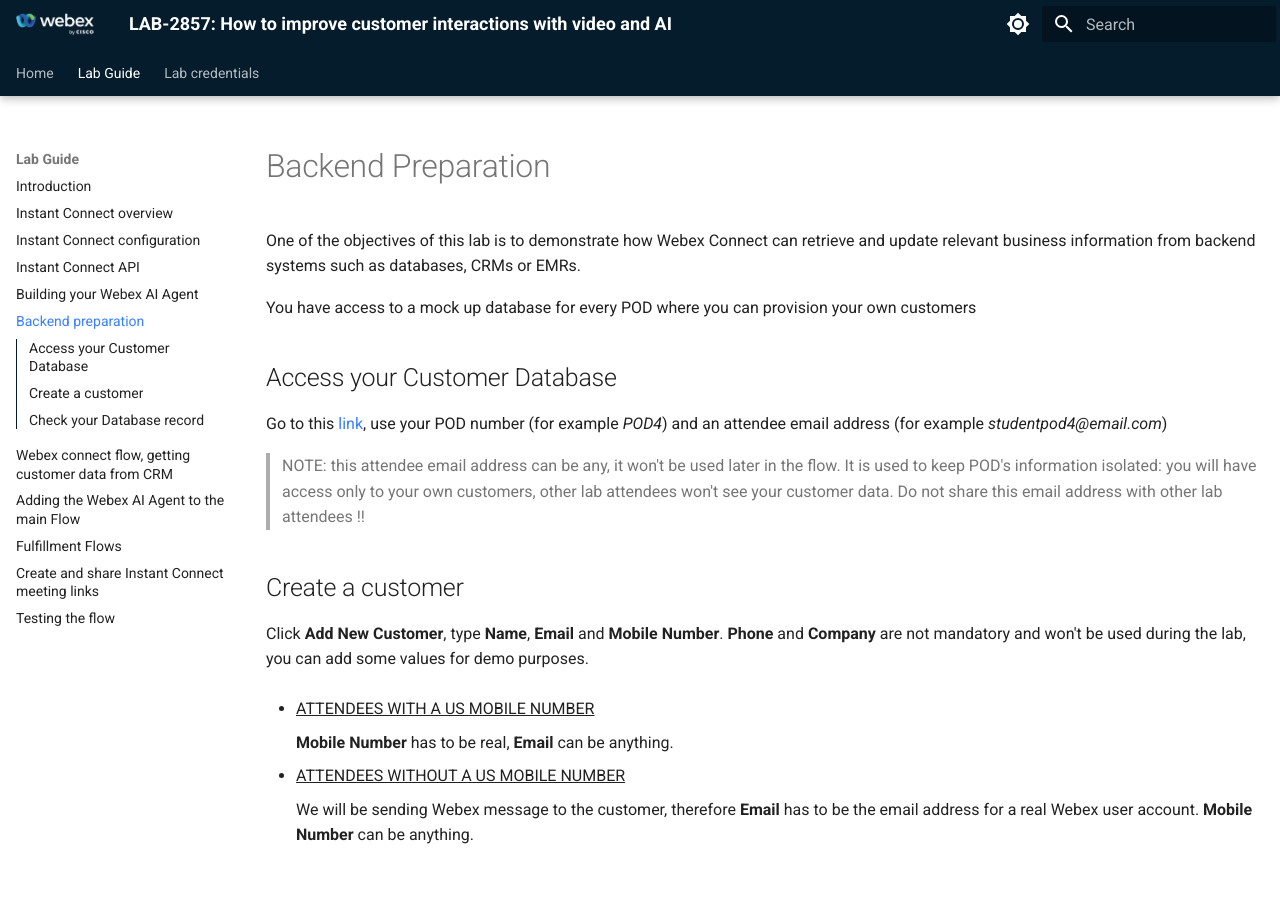
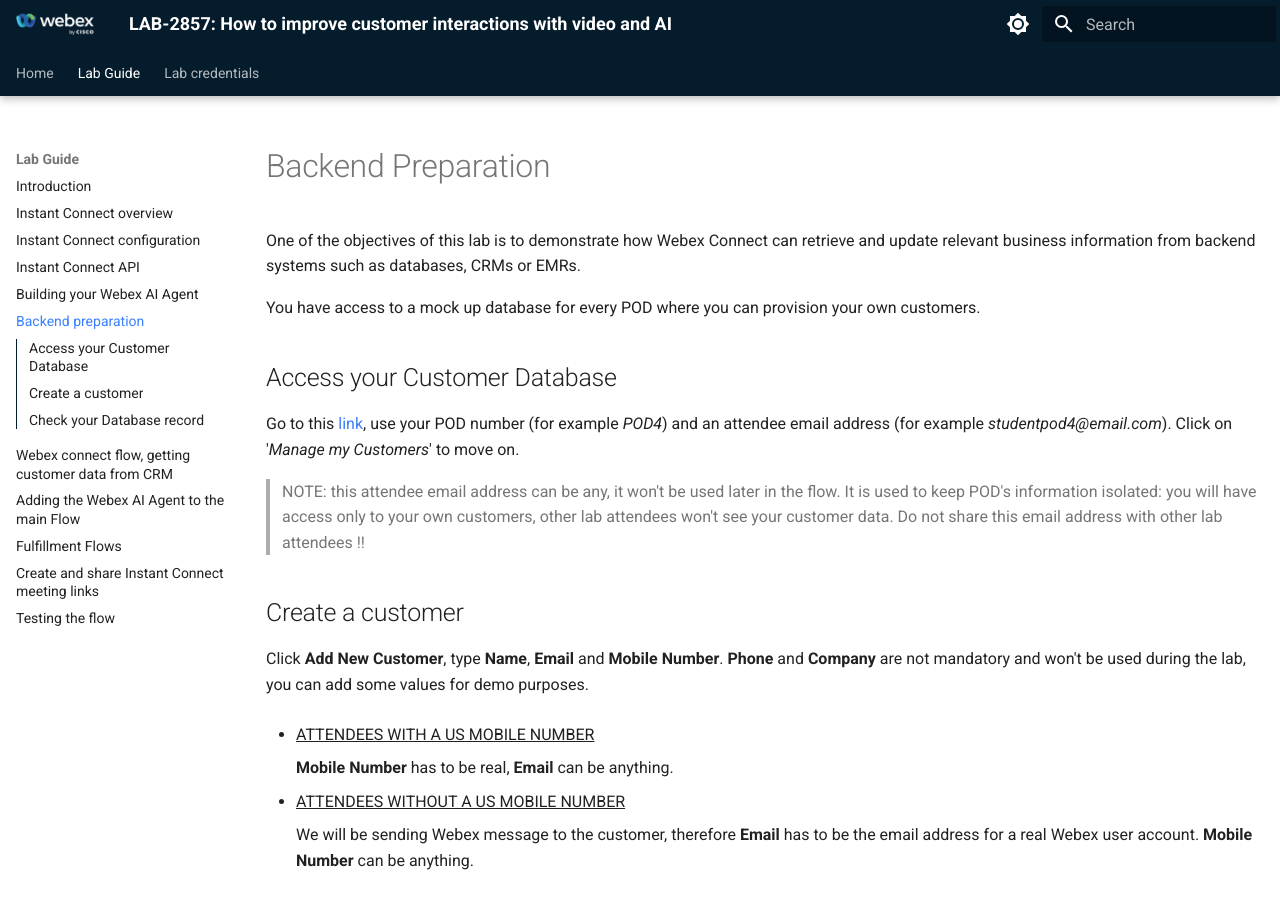
Before and after one commit to WebexCC-SA/LAB-2857, an MkDocs documentation site: the page built from docs/05-backend.md, in a window 1280 px wide and 900 px high. Built offline with MkDocs 1.6.1 and Material for MkDocs 9.7.7, drawn with Linux system fonts in a browser that asks for light colours.

Commit message:
typos and better instructions for DB

```diff
--- a/docs/05-backend.md
+++ b/docs/05-backend.md
@@ -2,11 +2,10 @@
 
 One of the objectives of this lab is to demonstrate how Webex Connect can retrieve and update relevant business information from backend systems such as databases, CRMs or EMRs.
 
-You have access to a mock up database for every POD where you can provision your own customers
-
+You have access to a mock up database for every POD where you can provision your own customers.
 ## Access your Customer Database
 
-Go to this [link](https://appointment-management-production-095a.up.railway.app/database.html), use your POD number (for example _POD4_) and an attendee email address (for example _studentpod4@email.com_)
+Go to this [link](https://appointment-management-production-095a.up.railway.app/database.html), use your POD number (for example _POD4_) and an attendee email address (for example _studentpod4@email.com_). Click on '_Manage my Customers_' to move on.
 
 > NOTE: this attendee email address can be any, it won't be used later in the flow. It is used to keep POD's information isolated: you will have access only to your own customers, other lab attendees won't see your customer data. Do not share this email address with other lab attendees !!
 
```
Also changed, not shown: docs/01-overview.md (+1 -1 lines).
